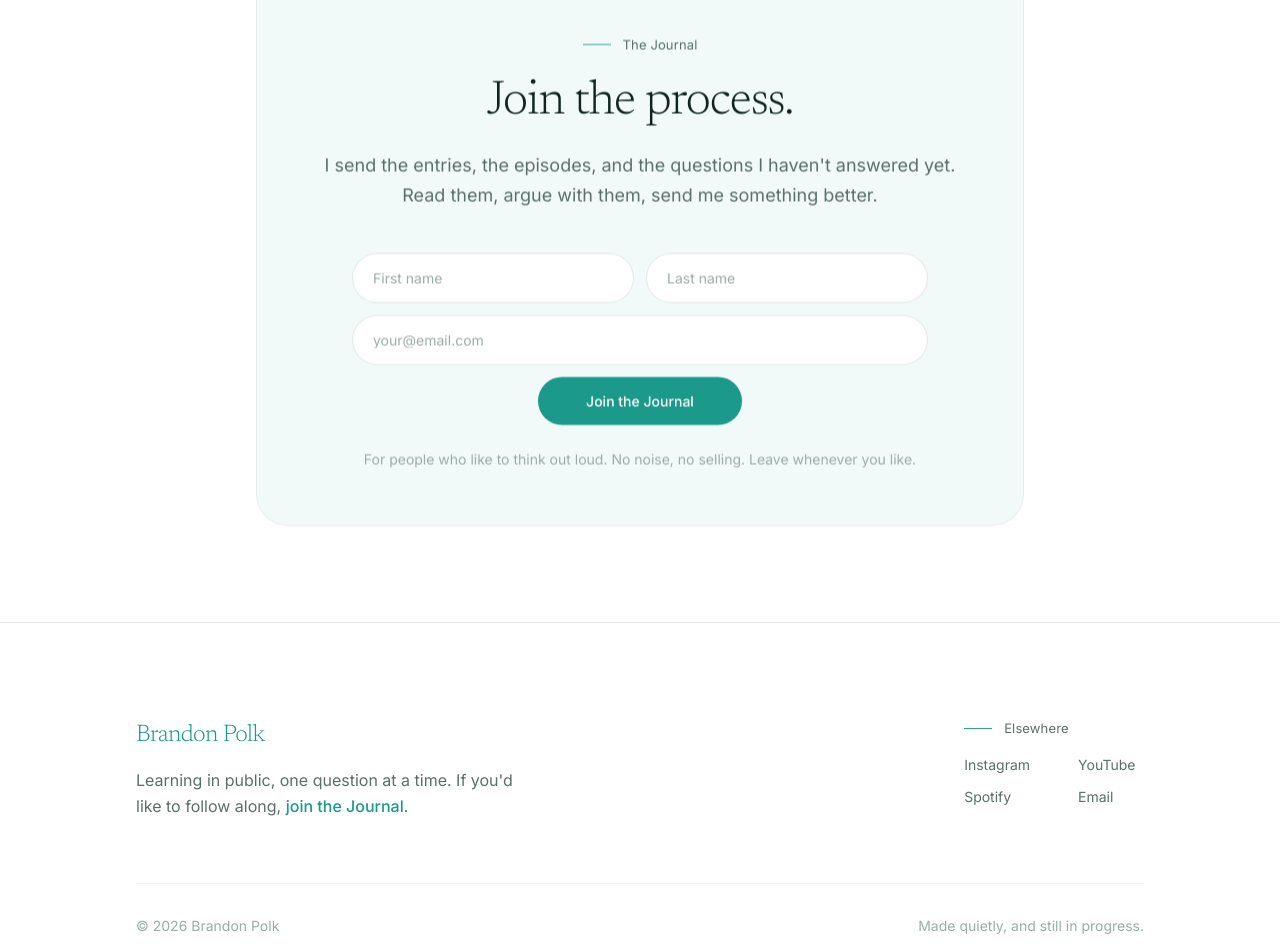
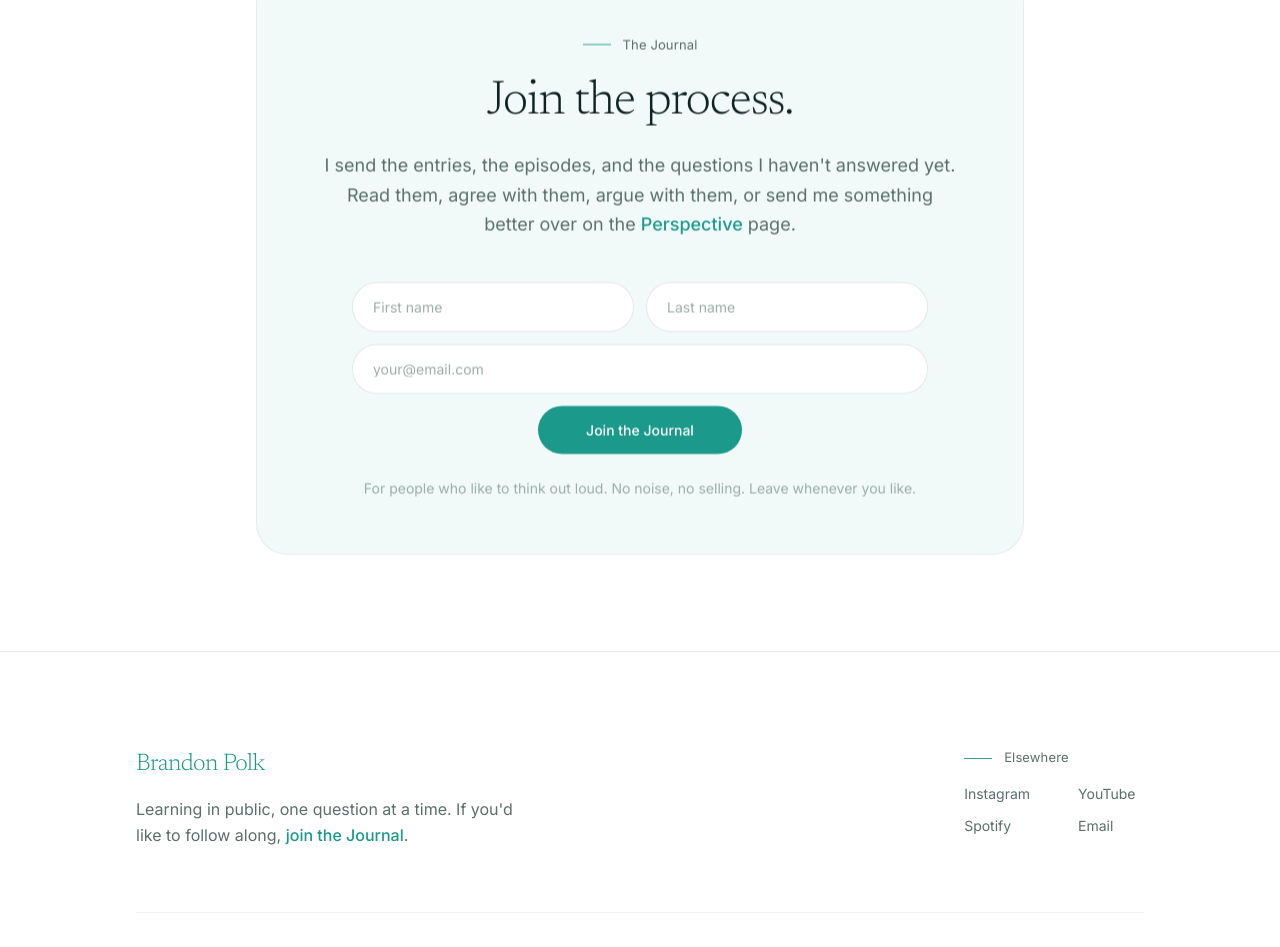
Before and after one commit to iambrandonpolk/brandon-polk-site, a Next.js app: page / in a window 1280 px wide. Shown: the part 2994-3941 px from the top of the page. Built offline with nearby package versions, Linux system fonts and the light colour scheme.

Commit message:
Point the Journal at the Perspective page

```diff
--- a/components/Newsletter.jsx
+++ b/components/Newsletter.jsx
@@ -31,7 +31,15 @@ export default function Newsletter() {
 
           <p className="mx-auto mt-6 max-w-reading text-lg leading-relaxed text-[var(--text-muted)]">
             I send the entries, the episodes, and the questions I haven't
-            answered yet. Read them, argue with them, send me something better.
+            answered yet. Read them, agree with them, argue with them, or send me
+            something better over on the{" "}
+            <a
+              href="/perspective"
+              className="link-underline font-medium text-[var(--brand)]"
+            >
+              Perspective
+            </a>{" "}
+            page.
           </p>
 
           <JournalForm />
```
